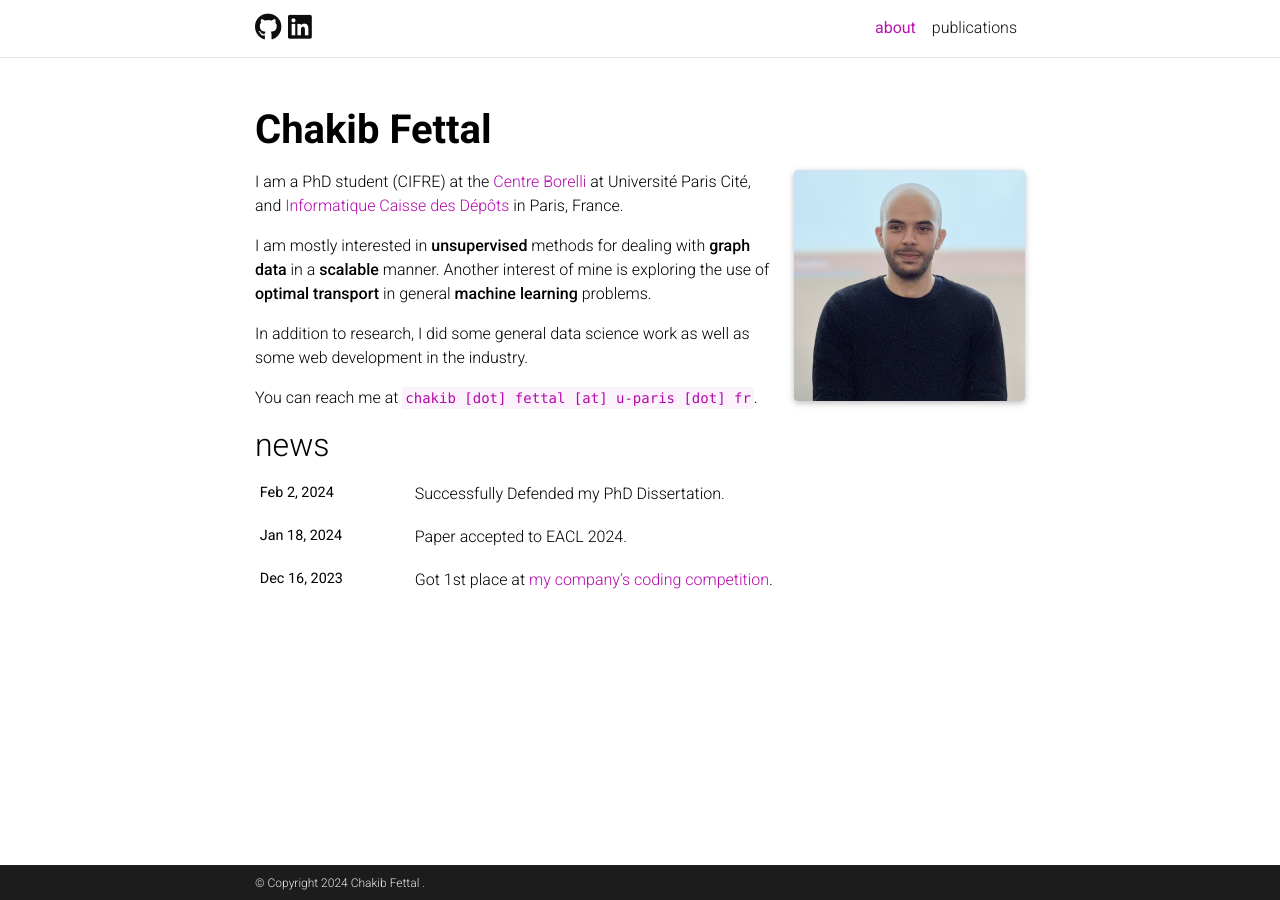
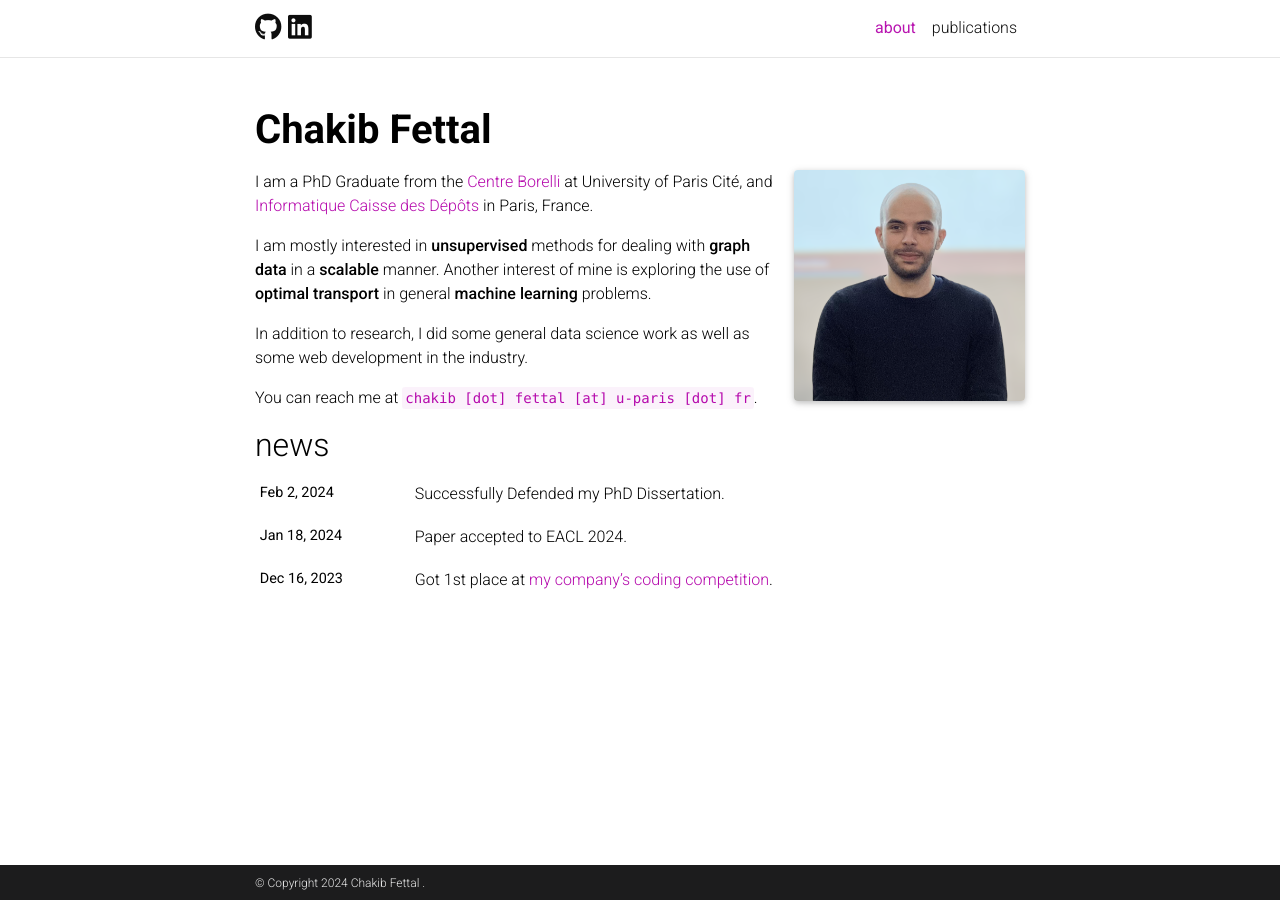
Before and after one commit to chakib401/chakib401.github.io, a Jekyll site: the page built from _pages/about.md, in a window 1280 px wide. Built offline with Jekyll 4.4.1, drawn with Linux system fonts in a browser that asks for light colours; full-size pictures stand in for the smaller copies a plugin makes; comment, search, counter and statistics services are not loaded; a style sheet for code colours, icons or effects is not loaded.

Commit message:
Update about.md

```diff
--- a/_pages/about.md
+++ b/_pages/about.md
@@ -14,8 +14,8 @@ news: true  # includes a list of news items
 selected_papers: true # includes a list of papers marked as "selected={true}"
 social: true  # includes social icons at the bottom of the page
 ---
-I am a PhD student (CIFRE) at the
-<a href='https://centreborelli.ens-paris-saclay.fr/en'>Centre Borelli </a> at Université Paris Cité, and <a href="https://www.icdc.caissedesdepots.fr/"> Informatique Caisse des Dépôts</a> in Paris, France.
+I am a PhD Graduate from the
+<a href='https://centreborelli.ens-paris-saclay.fr/en'>Centre Borelli </a> at University of Paris Cité, and <a href="https://www.icdc.caissedesdepots.fr/"> Informatique Caisse des Dépôts</a> in Paris, France.
 
 
 
```
